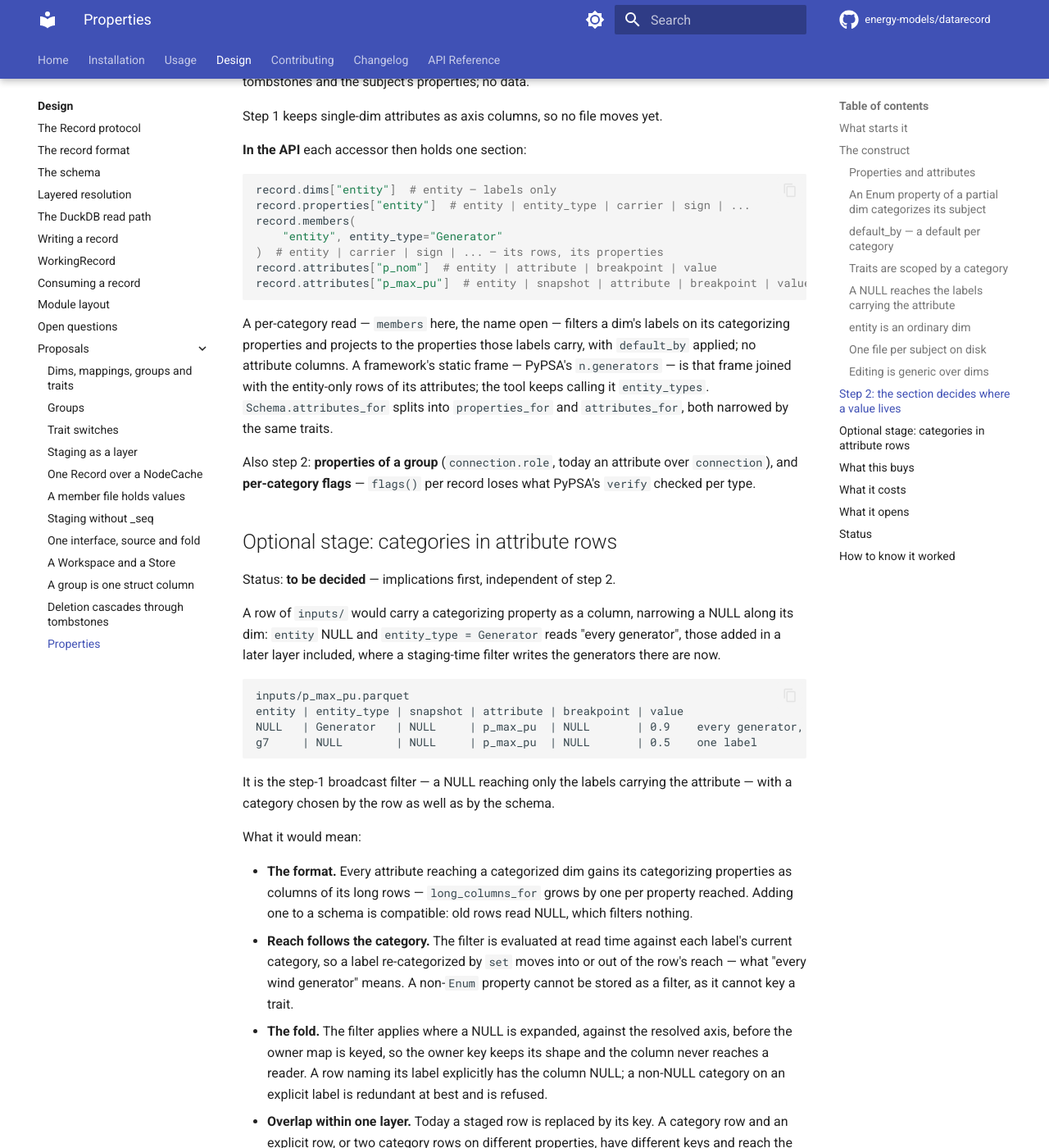
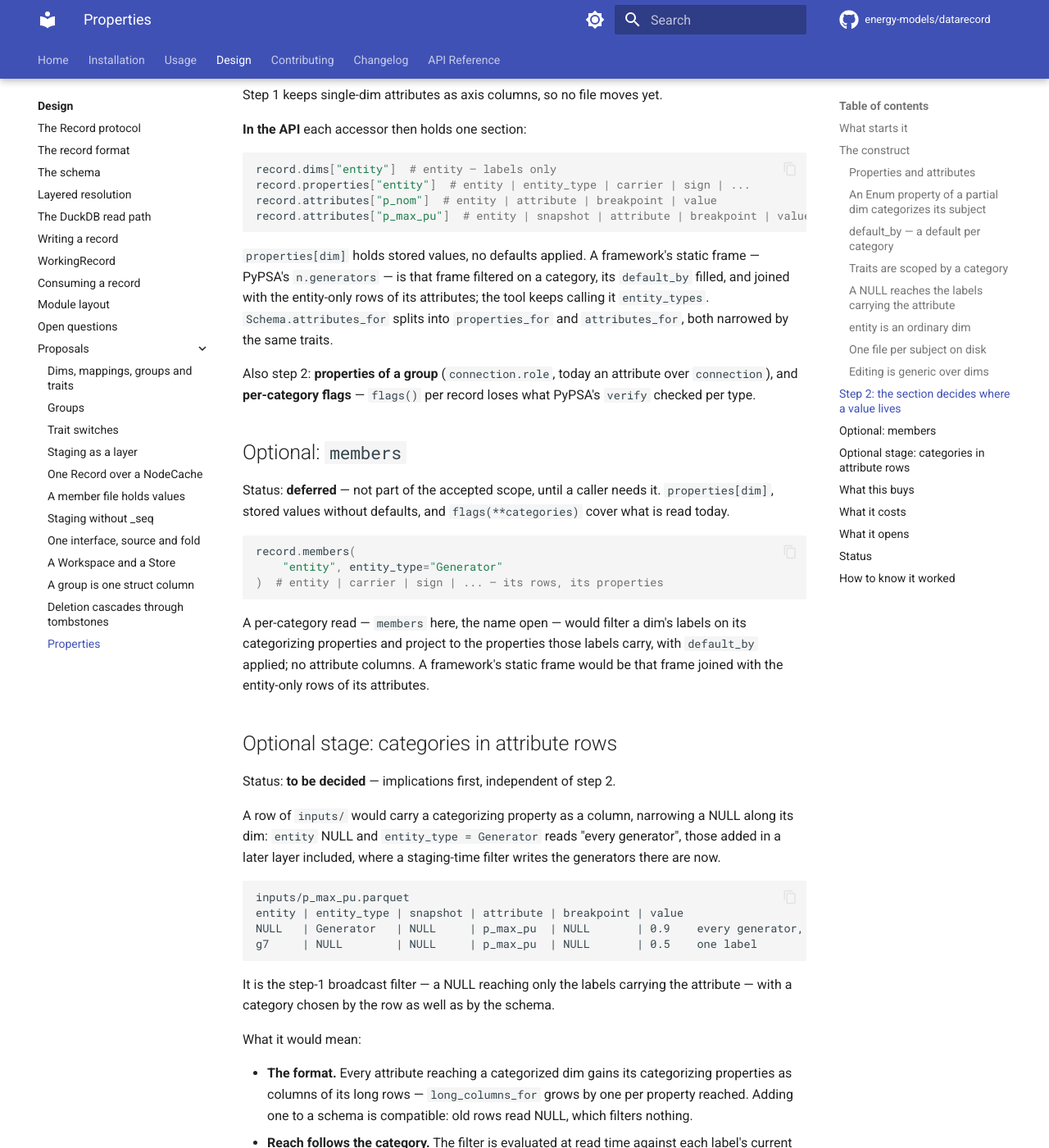
Before and after one commit to energy-models/datarecord, an MkDocs documentation site: the page built from docs/design/proposals/properties.md, in a window 1280 px wide and 1400 px high, scrolled down 7461 px. Shown: the whole window at 82% size. Built offline with MkDocs 1.6.1 and Material for MkDocs 9.7.7, drawn with Linux system fonts in a browser that asks for light colours; comment, search, counter and statistics services are not loaded; some of the changed text lies outside the part shown.

Commit message:
docs: the properties proposal defers members
members(dim, **categories) moves to an optional section of the
proposal: deferred until a caller needs it. properties[dim] and
flags(**categories) cover current reads.

Co-Authored-By: Claude Opus 5.5 <noreply@anthropic.com>

````diff
--- a/docs/design/proposals/properties.md
+++ b/docs/design/proposals/properties.md
@@ -12,7 +12,7 @@ Two changes that are one. **Properties** — what classifies or describes one la
 
 It builds on [a group is one struct column](a-group-is-a-struct-column.md) — a group is a dim, referenced in rows by one struct column — and on [deletion cascading through tombstones](deletion-cascades-through-tombstones.md).
 
-It lands in two steps. **Step 1** — properties, categories, and `entity` as an ordinary dim — is being built. **Step 2** — the section, not the shape, deciding where a value lives, and the per-category read — is the rest of the design below, sequenced after. An [optional stage](#optional-stage-categories-in-attribute-rows), storing a category in an attribute row, is to be decided.
+It lands in two steps. **Step 1** — properties, categories, and `entity` as an ordinary dim — is being built. **Step 2** — the section, not the shape, deciding where a value lives — is the rest of the design below, sequenced after. A per-category read, [`members`](#optional-members), is deferred. An [optional stage](#optional-stage-categories-in-attribute-rows), storing a category in an attribute row, is to be decided.
 
 ## What starts it
 
@@ -211,16 +211,25 @@ Step 1 keeps single-dim attributes as axis columns, so no file moves yet.
 ```python
 record.dims["entity"]  # entity — labels only
 record.properties["entity"]  # entity | entity_type | carrier | sign | ...
-record.members(
-    "entity", entity_type="Generator"
-)  # entity | carrier | sign | ... — its rows, its properties
 record.attributes["p_nom"]  # entity | attribute | breakpoint | value
 record.attributes["p_max_pu"]  # entity | snapshot | attribute | breakpoint | value
 ```
 
-A per-category read — `members` here, the name open — filters a dim's labels on its categorizing properties and projects to the properties those labels carry, with `default_by` applied; no attribute columns. A framework's static frame — PyPSA's `n.generators` — is that frame joined with the entity-only rows of its attributes; the tool keeps calling it `entity_types`. `Schema.attributes_for` splits into `properties_for` and `attributes_for`, both narrowed by the same traits.
+`properties[dim]` holds stored values, no defaults applied. A framework's static frame — PyPSA's `n.generators` — is that frame filtered on a category, its `default_by` filled, and joined with the entity-only rows of its attributes; the tool keeps calling it `entity_types`. `Schema.attributes_for` splits into `properties_for` and `attributes_for`, both narrowed by the same traits.
 
 Also step 2: **properties of a group** (`connection.role`, today an attribute over `connection`), and **per-category flags** — `flags()` per record loses what PyPSA's `verify` checked per type.
+
+## Optional: `members`
+
+Status: **deferred** — not part of the accepted scope, until a caller needs it. `properties[dim]`, stored values without defaults, and `flags(**categories)` cover what is read today.
+
+```python
+record.members(
+    "entity", entity_type="Generator"
+)  # entity | carrier | sign | ... — its rows, its properties
+```
+
+A per-category read — `members` here, the name open — would filter a dim's labels on its categorizing properties and project to the properties those labels carry, with `default_by` applied; no attribute columns. A framework's static frame would be that frame joined with the entity-only rows of its attributes.
 
 ## Optional stage: categories in attribute rows
 
@@ -263,7 +272,7 @@ What would decide it: a case where layer data, not the schema, must reach every
 
 ## What it costs
 
-**The read API answers less, for now.** No per-type frame, no per-type flags, no applied defaults until step 2; PyPSA filters the entity axis itself, and its `verify` counts an attribute one type owns as owned by every type.
+**The read API answers less, for now.** No per-type flags until step 2, no per-type frame and no applied defaults; PyPSA filters the entity axis itself, and its `verify` counts an attribute one type owns as owned by every type.
 
 **`partial` must list what used to be implicit.** A schema keying traits or defaults on `entity`'s categories must put `entity` in `partial`; a schema omitting it is refused rather than silently keyed.
 
@@ -294,9 +303,9 @@ What would decide it: a case where layer data, not the schema, must reach every
 Steps 1 and 2 are built on `feat/properties-structs`, and the design pages, usage pages and changelog follow them. Two departures from the text above:
 
 - **No `partial` rule for groups.** A dim a group draws on need not be in `partial`; its dead labels already cover deletion. The only `partial` requirement is a categorized dim's.
-- **An attribute's `default_by` is applied by its reader.** `members` applies defaults to properties; `record.attributes` shows stored rows, and a reader fills an attribute's per-category default through `Schema.default_for`, as the PyPSA tool does.
+- **A `default_by` is applied by its reader.** `record.properties` and `record.attributes` show stored rows, and a reader fills a per-category default through `Schema.default_for`, as the PyPSA tool does.
 
-The optional stage is not built.
+Neither [`members`](#optional-members) nor the optional stage is built.
 
 ## How to know it worked
 
````
Also changed, not shown: other parts of docs/design/proposals/properties.md (+1 -1 lines).
